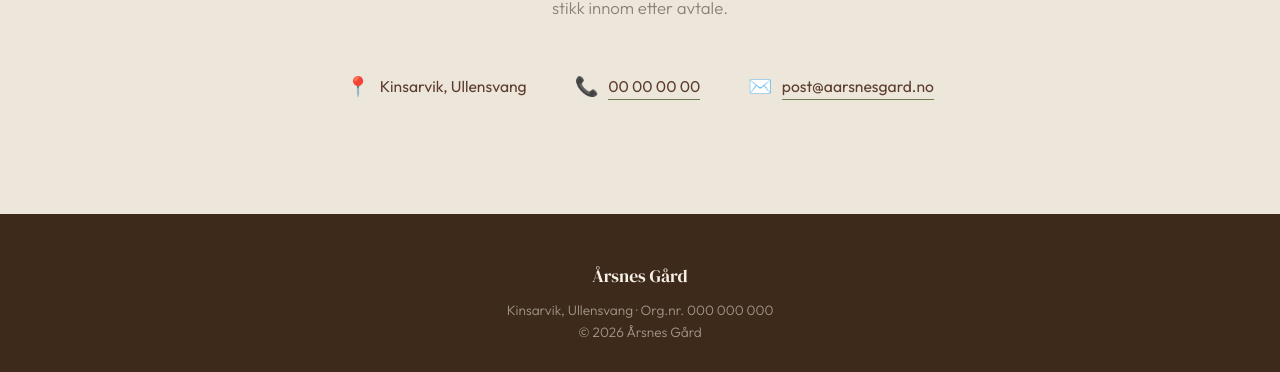
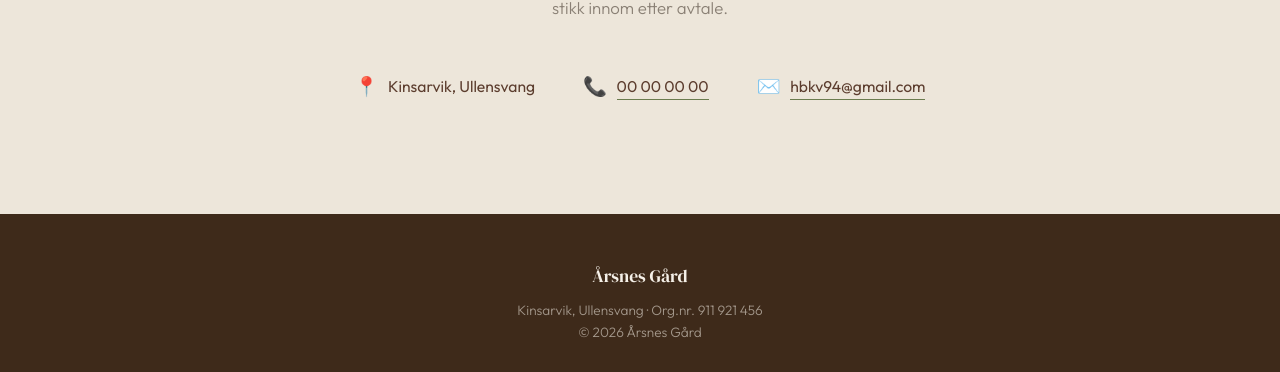
Before and after one commit to frekarlsen/aarsnes-gard, a plain HTML site: page index.html in a window 1280 px wide. Shown: the part 5288-5660 px from the top of the page. Drawn offline with Linux system fonts and the light colour scheme.

Commit message:
Update index.html
changed org.nr, mail

```diff
--- a/index.html
+++ b/index.html
@@ -1259,7 +1259,7 @@ footer a { color: rgba(245, 240, 232, 0.75); text-decoration: none; border-botto
             </div>
             <div class="contact-item">
                 <span class="icon" aria-hidden="true">✉️</span>
-                <a href="mailto:post@aarsnesgard.no">post@aarsnesgard.no</a>
+                <a href="mailto:hbkv94@gmail.com">hbkv94@gmail.com</a>
             </div>
         </div>
     </div>
@@ -1268,7 +1268,7 @@ footer a { color: rgba(245, 240, 232, 0.75); text-decoration: none; border-botto
 <footer>
     <span class="footer-name">Årsnes Gård</span>
     <!-- PLASSHOLDER: org.nr -->
-    <p>Kinsarvik, Ullensvang &middot; Org.nr. 000 000 000</p>
+    <p>Kinsarvik, Ullensvang &middot; Org.nr. 911 921 456</p>
     <p>&copy; <span id="year">2026</span> Årsnes Gård</p>
 </footer>
 
```
